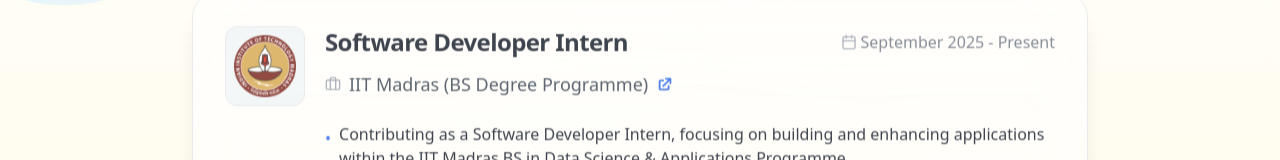
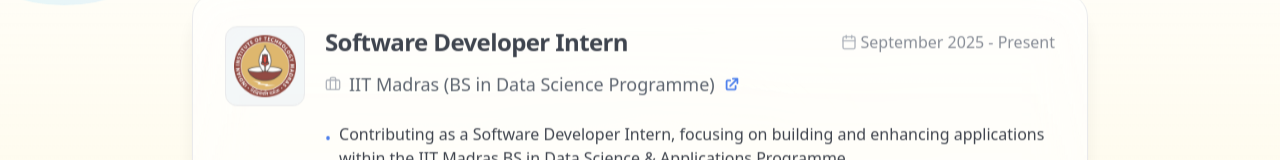
Before and after one commit to Mahadevan2005/Latest_Portfolio, a React (Vite) app: page /experience in a window 1280 px wide. Shown: the part 347-507 px from the top of the page. Built offline with nearby package versions, Linux system fonts and the light colour scheme.

Commit message:
updated experience.tsx with latest position

```diff
--- a/src/pages/Experience.tsx
+++ b/src/pages/Experience.tsx
@@ -5,7 +5,7 @@
 const experienceData: ExperienceProps[] = [
   {
     id: 1,
-    company: "IIT Madras (BS Degree Programme)",
+    company: "IIT Madras (BS in Data Science Programme)",
     role: "Software Developer Intern",
     logo: "/experience/iitm_bs_logo.png",
     duration: "September 2025 - Present",
```
